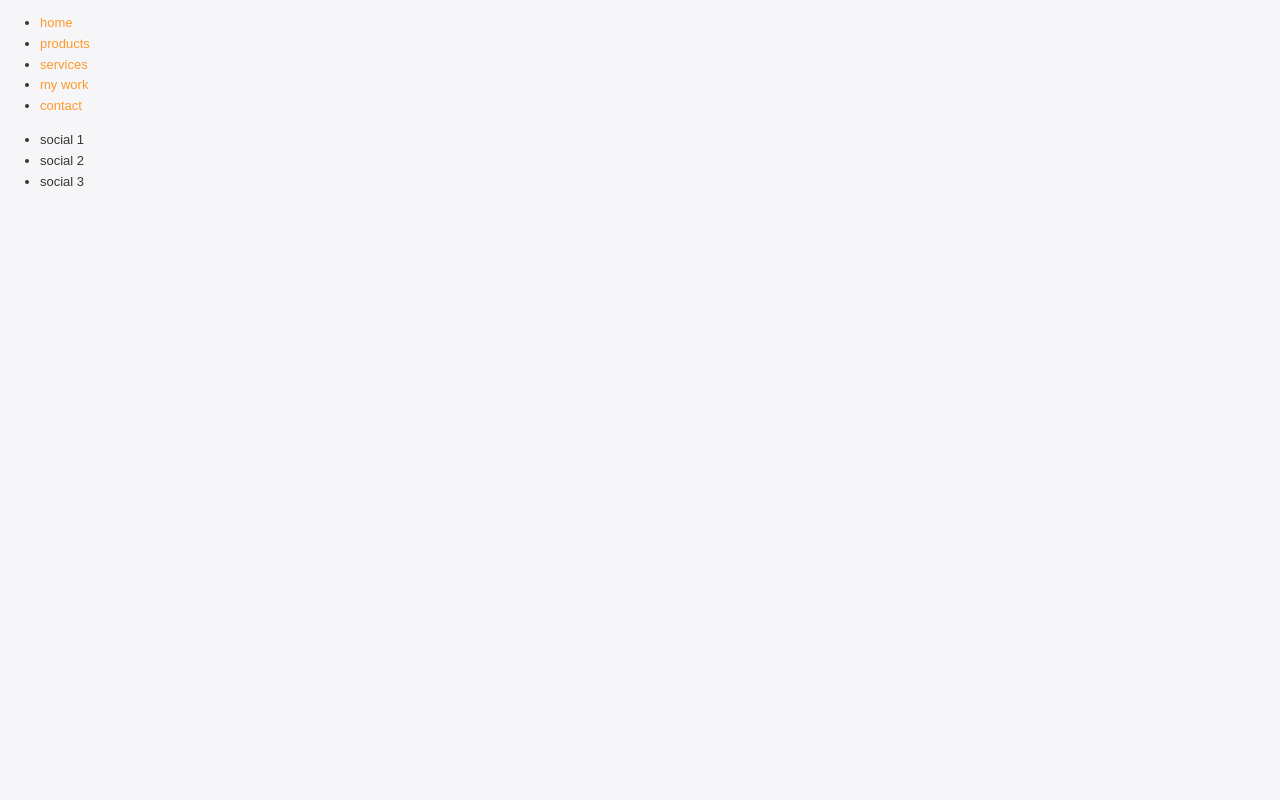
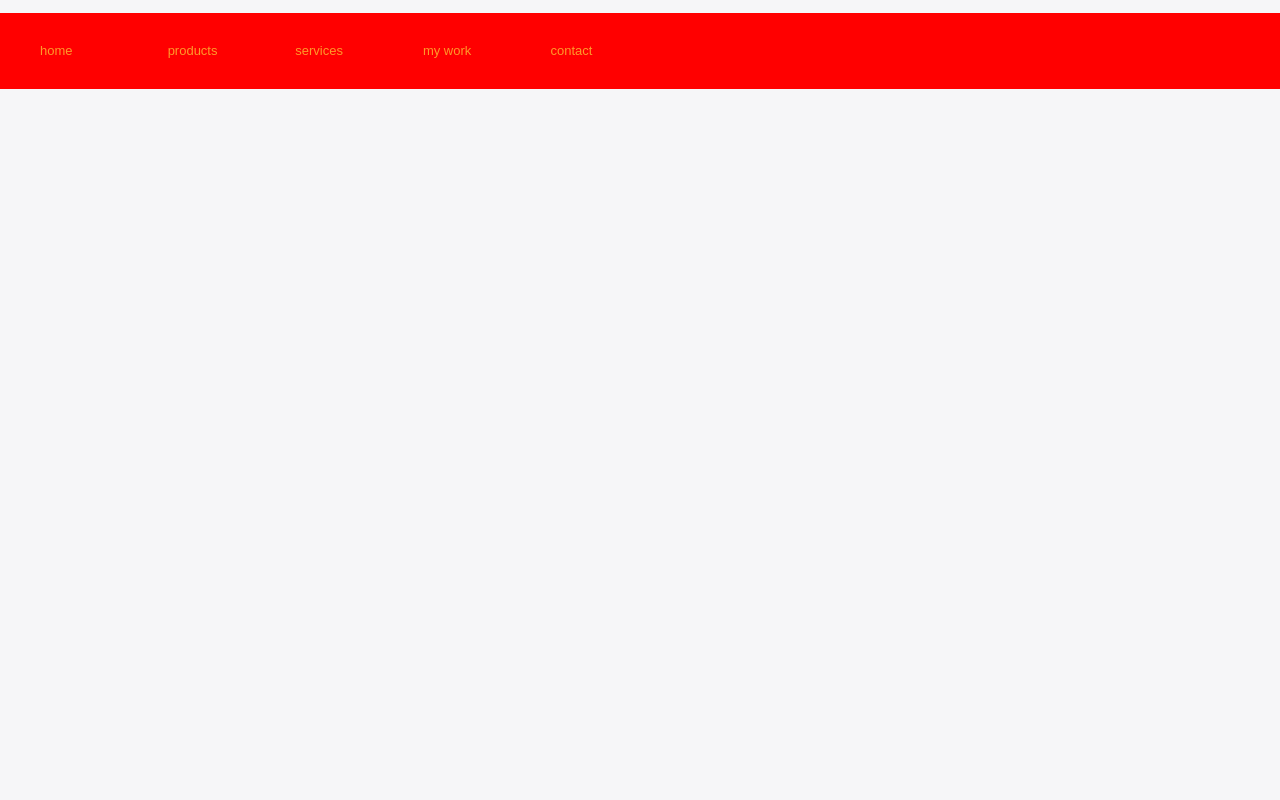
Before and after one commit to kmajones/shoes-website, a plain HTML site: page src/index.html in a window 1280 px wide. Shown: the top 800 px of the page. Drawn offline with Linux system fonts and the light colour scheme; files that its build step writes are made by us from their sources; files whose address does not match are found by name; a web font is replaced by a local one.

Commit message:
Navigation-1

```diff
--- a/src/css/2-modules/_-modules-index.sass
+++ b/src/css/2-modules/_-modules-index.sass
@@ -1 +1,2 @@
 @import 'layouts';
+@import 'navigation';
--- /dev/null
+++ b/src/css/2-modules/_navigation.scss
@@ -0,0 +1,39 @@
+
+@media (min-width: 550px) {
+	width:calc(25%-70px);
+	margin:0 10px;
+	max-width:100%;
+
+	nav{
+	position:relative;
+
+	.logo{
+
+		left:0;
+		position:absolute;
+		width:150px;
+		background-color:green;
+	}
+
+	.main-nav{
+		position:absolute;
+		top:0;
+		background-color:red;
+		width:100%;
+
+		ul{
+			background-color:red;
+			list-style:none;
+
+			li{
+				display:inline-block;
+				width:10%;
+				height:50px;
+				line-height:50px;
+			}
+		}
+	}
+
+	}
+
+}
--- a/src/index.html
+++ b/src/index.html
@@ -24,7 +24,7 @@
 <section class="hero">
     <nav>
         <div class="logo"></div>
-        <div class="main-1nav">
+        <div class="main-nav">
             <ul>
                 <li><a href="">home</a></li>
                 <li><a href="">products</a></li>
```
Also changed, not shown: _site/index.html (+1 -1 lines), _site/css/main.css, 1 other file.
